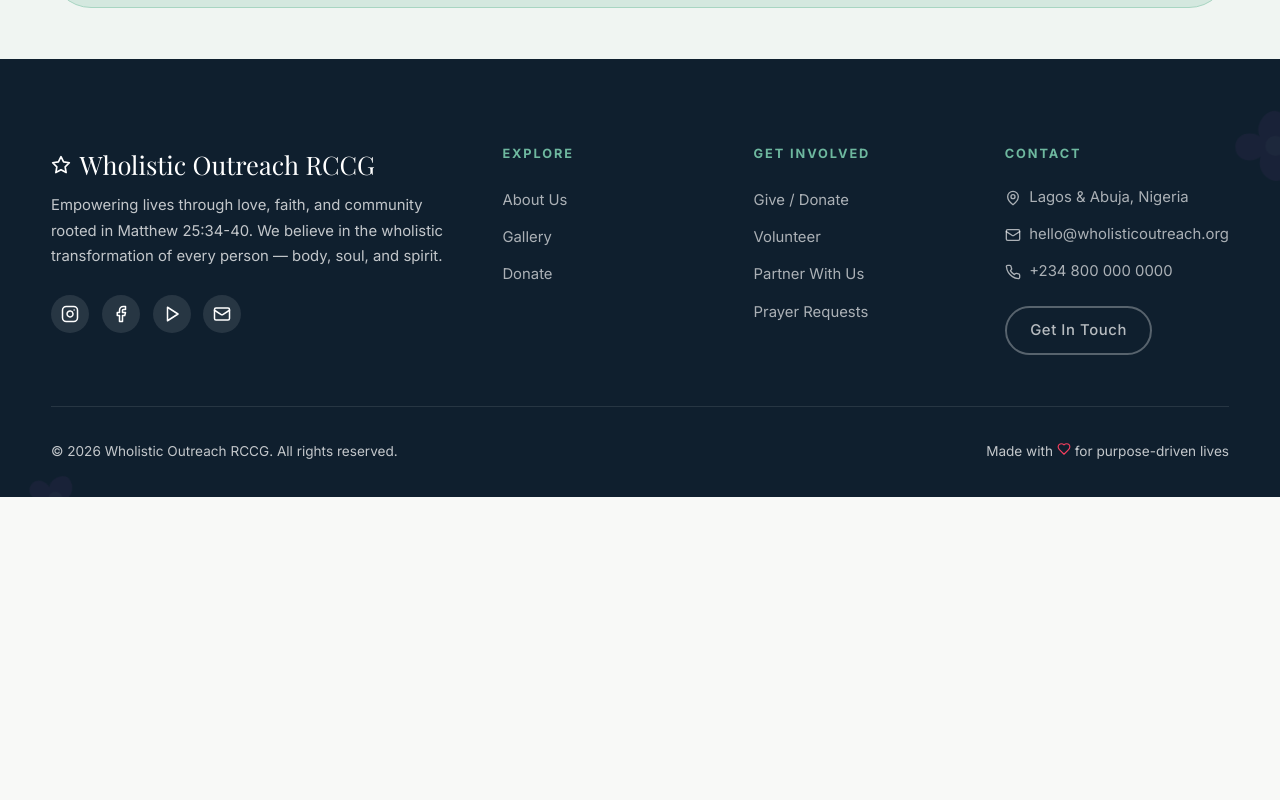
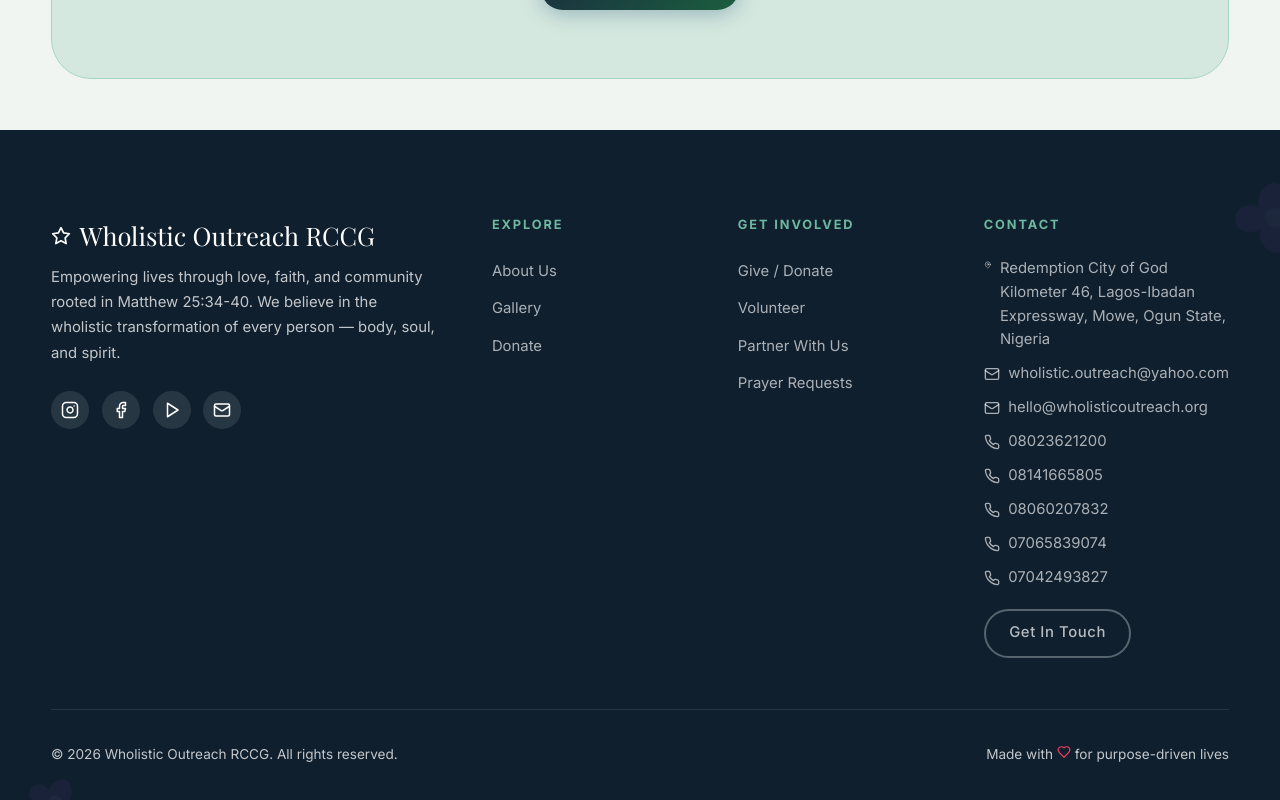
Before and after one commit to JDLightworks/wholistic, a React (Vite) app: page /contact in a window 1280 px wide. Shown: the part 2200-3000 px from the top of the page. Before the commit the page ends 2697 px from the top, so only its background shows below. Built offline with nearby package versions, Linux system fonts and the light colour scheme; the HTML template or start-up script is replaced by a standard one; a web font is replaced by a local one.

Commit message:
changedimages

```diff
--- a/src/components/Footer.tsx
+++ b/src/components/Footer.tsx
@@ -73,15 +73,34 @@
           {/* Contact */}
           <div>
             <h3 className="footer-heading">Contact</h3>
-            <ul className="footer-links" style={{ gap: '0.8rem' }}>
+            <ul className="footer-links" style={{ gap: '0.6rem' }}>
+              <li style={{ color: 'rgba(255,255,255,0.65)', fontSize: '0.875rem', display: 'flex', alignItems: 'flex-start', gap: '0.5rem' }}>
+                <MapPin size={16} />
+                <div>
+                  <div>Redemption City of God</div>
+                  <div>Kilometer 46, Lagos-Ibadan Expressway, Mowe, Ogun State, Nigeria</div>
+                </div>
+              </li>
               <li style={{ color: 'rgba(255,255,255,0.65)', fontSize: '0.875rem', display: 'flex', alignItems: 'center', gap: '0.5rem' }}>
-                <MapPin size={16} /> Lagos & Abuja, Nigeria
+                <Mail size={16} /> wholistic.outreach@yahoo.com
               </li>
               <li style={{ color: 'rgba(255,255,255,0.65)', fontSize: '0.875rem', display: 'flex', alignItems: 'center', gap: '0.5rem' }}>
                 <Mail size={16} /> hello@wholisticoutreach.org
               </li>
               <li style={{ color: 'rgba(255,255,255,0.65)', fontSize: '0.875rem', display: 'flex', alignItems: 'center', gap: '0.5rem' }}>
-                <Phone size={16} /> +234 800 000 0000
+                <Phone size={16} /> 08023621200
+              </li>
+              <li style={{ color: 'rgba(255,255,255,0.65)', fontSize: '0.875rem', display: 'flex', alignItems: 'center', gap: '0.5rem' }}>
+                <Phone size={16} /> 08141665805
+              </li>
+              <li style={{ color: 'rgba(255,255,255,0.65)', fontSize: '0.875rem', display: 'flex', alignItems: 'center', gap: '0.5rem' }}>
+                <Phone size={16} /> 08060207832
+              </li>
+              <li style={{ color: 'rgba(255,255,255,0.65)', fontSize: '0.875rem', display: 'flex', alignItems: 'center', gap: '0.5rem' }}>
+                <Phone size={16} /> 07065839074
+              </li>
+              <li style={{ color: 'rgba(255,255,255,0.65)', fontSize: '0.875rem', display: 'flex', alignItems: 'center', gap: '0.5rem' }}>
+                <Phone size={16} /> 07042493827
               </li>
               <li style={{ marginTop: '0.5rem' }}>
                 <Link to="/contact" className="btn btn-outline btn-sm" style={{ color: 'rgba(255,255,255,0.7)', borderColor: 'rgba(255,255,255,0.3)', fontWeight: 500 }}>
--- a/src/pages/Contact.tsx
+++ b/src/pages/Contact.tsx
@@ -5,7 +5,12 @@
 interface ToastState { msg: string; type: 'success' | 'error' }
 
 const contactInfo = [
-  { icon: <MapPin size={20} />, title: 'Our Locations', lines: ['Lagos: Victoria Island, Lagos, Nigeria', 'Abuja: Maitama, Abuja, Nigeria'] },
+  { icon: <MapPin size={20} />, title: 'Our Locations', lines: [
+    'Redemption City of God',
+    'Kilometer 46, Lagos-Ibadan Expressway, Mowe, Ogun State, Nigeria',
+    'Lagos: Victoria Island, Lagos, Nigeria',
+    'Abuja: Maitama, Abuja, Nigeria'
+  ] },
   { icon: <Phone size={20} />, title: 'Call Us', lines: ['08023621200', '08141665805', '08060207832', '07065839074', '07042493827'] },
   { icon: <Mail size={20} />, title: 'Email Us', lines: ['wholistic.outreach@yahoo.com'] },
   { icon: <Clock size={20} />, title: 'Office Hours', lines: ['Monday – Friday: 9am – 5pm', 'Saturday: 10am – 2pm (by appointment)'] },
```
